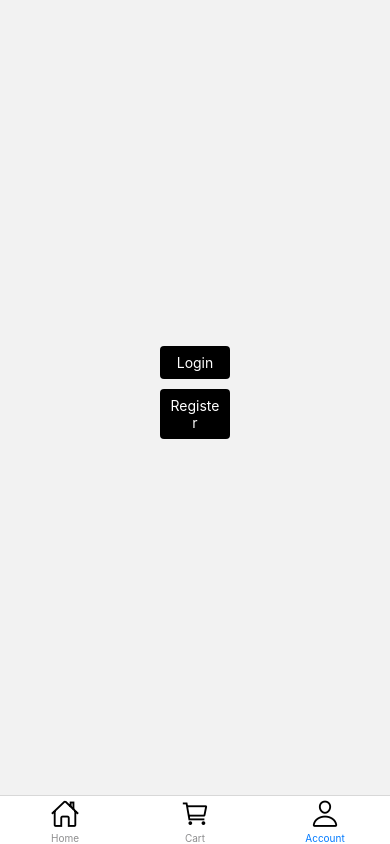
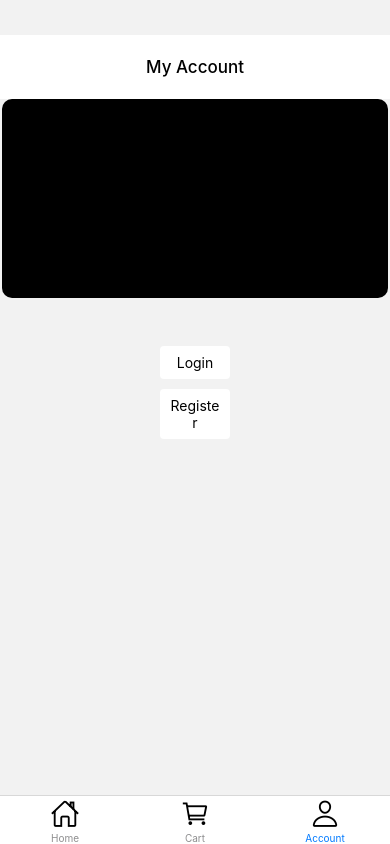
Before and after one commit to umangashrestha93/react-native-shopping-cart-react-reduxtoolkit, a React Native app: screen /Account in a window 390 px wide. Built offline with nearby package versions, Linux system fonts and the light colour scheme; no server answers.

Commit message:
navigate to shopping cart while shopping cart is empty in cart page

```diff
--- a/package.json
+++ b/package.json
@@ -10,6 +10,7 @@
   },
   "dependencies": {
     "@expo/vector-icons": "^13.0.0",
+    "@react-native-community/checkbox": "^0.5.16",
     "@react-navigation/bottom-tabs": "^6.5.8",
     "@react-navigation/native": "^6.1.7",
     "@react-navigation/native-stack": "^6.9.13",
@@ -20,6 +21,7 @@
     "lodash.filter": "^4.6.0",
     "react": "18.2.0",
     "react-native": "0.72.3",
+    "react-native-check-box": "^2.1.7",
     "react-native-safe-area-context": "^4.7.1",
     "react-native-screens": "^3.23.0",
     "react-native-video": "^5.2.1",
--- a/screens/Account.js
+++ b/screens/Account.js
@@ -6,15 +6,21 @@ const Account = () => {
     const navigation = useNavigation()
   return (
     <View style={{flex: 1, justifyContent: 'center', alignItems: 'center'}}>
-        <View style= {{backgroundColor: 'black', width: 70, padding: 8, marginBottom: 10, borderRadius: 4}}>
+        <View style= {{backgroundColor: 'white', width: 70, padding: 8, marginBottom: 10, borderRadius: 4,}}>
             <TouchableOpacity>
-            <Text style={{color: 'white', textAlign: 'center'}}>Login</Text>
+            <Text style={{color: 'black', textAlign: 'center'}}>Login</Text>
             </TouchableOpacity>
             </View>
-            <View style= {{backgroundColor: 'black', width: 70, padding: 8, marginBottom: 10, borderRadius: 4}}>
+            <View style= {{backgroundColor: 'white', width: 70, padding: 8, marginBottom: 10, borderRadius: 4}}>
                 <TouchableOpacity>
-            <Text style={{color: 'white', textAlign: 'center'}}>Register</Text>
+            <Text style={{color: 'black', textAlign: 'center'}}>Register</Text>
             </TouchableOpacity>
+            </View>
+            <View style={{flex: 1, justifyContent: 'center',backgroundColor: 'white', width: '100%', height: '8%', position: 'absolute', top: 35}}>
+                  <Text style={{textAlign: 'center', textAlignVertical: 'center', fontSize: 17, fontWeight: '500'}}>My Account</Text>
+            </View>
+            <View style={{backgroundColor: 'black', width: '99%', height: '25%', borderRadius: 10, position: 'absolute', top: 99 }}>
+
             </View>
 
     </View>
--- a/screens/Cart.js
+++ b/screens/Cart.js
@@ -7,16 +7,18 @@ import {
   TouchableOpacity,
   Dimensions,
 } from "react-native";
-import React from "react";
+import React, { useState } from "react";
 import { useDispatch, useSelector } from "react-redux";
 import { decrementQuantity, incrementQuantity, remove, removeFromCart } from "../redux/cartSlice";
-// import { useNavigation } from "@react-navigation/native";
+import CheckBox from "react-native-check-box";
+import { useNavigation } from "@react-navigation/native";
 
 const Cart = () => {
   const cardItem = useSelector((state) => state.cart);
   const dispatch = useDispatch();
-//   const navigation = useNavigation();
+  const navigation = useNavigation();
   const cartItems = useSelector(state => state.cart)
+  const [isChecked, setIsChecked] = useState(false)
 
   const handleRemove = (item) => {
     dispatch(removeFromCart(item));
@@ -44,11 +46,27 @@ const Cart = () => {
   const increaseQuantity = (item) => {
     dispatch(incrementQuantity(item))
   }
+  const handleCheck = (value, i)=>{
+    console.log("The value is", value, i)
+    if(handleCheck){
+      setIsChecked(!isChecked)
+    }
+  }
   return (
     <>
     <View style={{backgroundColor: 'white', width: '100%', height: '8%', top: 35, borderRadius: 2, borderWidth: 0.1}}>
     </View>
-    <View style={style.cartContainer}>
+
+    {cartItems.length == 0 ? (
+        <View style={style.emptyCartContainer}>
+        <Text style={style.emptyCartText}>Your cart is empty.</Text>
+          <TouchableOpacity style={{backgroundColor: 'black', width: 170, padding: 10, borderRadius: 3, marginTop: 10}} onPress={()=>navigation.navigate('Home')}>
+            <Text style={{color: 'white', fontSize: 15, textAlign: 'center'}}>Continue Shopping</Text>
+          </TouchableOpacity>
+
+      </View>
+    ): (
+      <View style={style.cartContainer}>
       <TouchableOpacity>
         <Text
           style={{
@@ -68,6 +86,7 @@ const Cart = () => {
       <ScrollView style={{flex: 1}}>
         {cardItem.map((item, i) => (
           <View style={style.itemContainer} key={`cardItem${i}`}>
+            <CheckBox isChecked={isChecked} style={{top: -50,}} onClick={()=>handleCheck(i)}/>
             <Image
               source={{ uri: item.image }}
               style={[
@@ -129,6 +148,8 @@ const Cart = () => {
       </View>): null}
 
     </View>
+    )}
+
     </>
   );
 };
@@ -209,6 +230,15 @@ const style = StyleSheet.create({
     color: "white",
     textAlign: "center",
   },
+  emptyCartContainer: {
+    flex: 1,
+    justifyContent: "center",
+    alignItems: "center",
+  },
+  emptyCartText: {
+    fontSize: 18,
+    color: "gray",
+  },
 });
 
 export default Cart;
--- a/screens/Home.js
+++ b/screens/Home.js
@@ -32,15 +32,15 @@ const Home = () => {
     }
   };
 
-  const handleSearch = async (text) => {
-    setSearch(text);
-    const url = `https://fakestoreapi.com/products?q=${text}`;
-    let result = await fetch(url);
-    result = await result.json();
-    if (result) {
-      setProducts(result);
-    }
-  };
+  // const handleSearch = async (text) => {
+  //   setSearch(text);
+  //   const url = `https://fakestoreapi.com/products?q=${text}`;
+  //   let result = await fetch(url);
+  //   result = await result.json();
+  //   if (result) {
+  //     setProducts(result);
+  //   }
+  // };
 
   useEffect(() => {
     getProduct();
@@ -49,10 +49,6 @@ const Home = () => {
   const handleAdd = (product) => {
     dispatch(add(product));
   };
-  const handleRemove = (product) => {
-    dispatch(remove(product))
-  }
-
   return (
     <>
     <View style={{backgroundColor: 'white', width: '100%', height: '8%', top: 35, marginBottom: 28}}>
```
Also changed, not shown: 1 other file (tests, documents, lock files or other folders).
